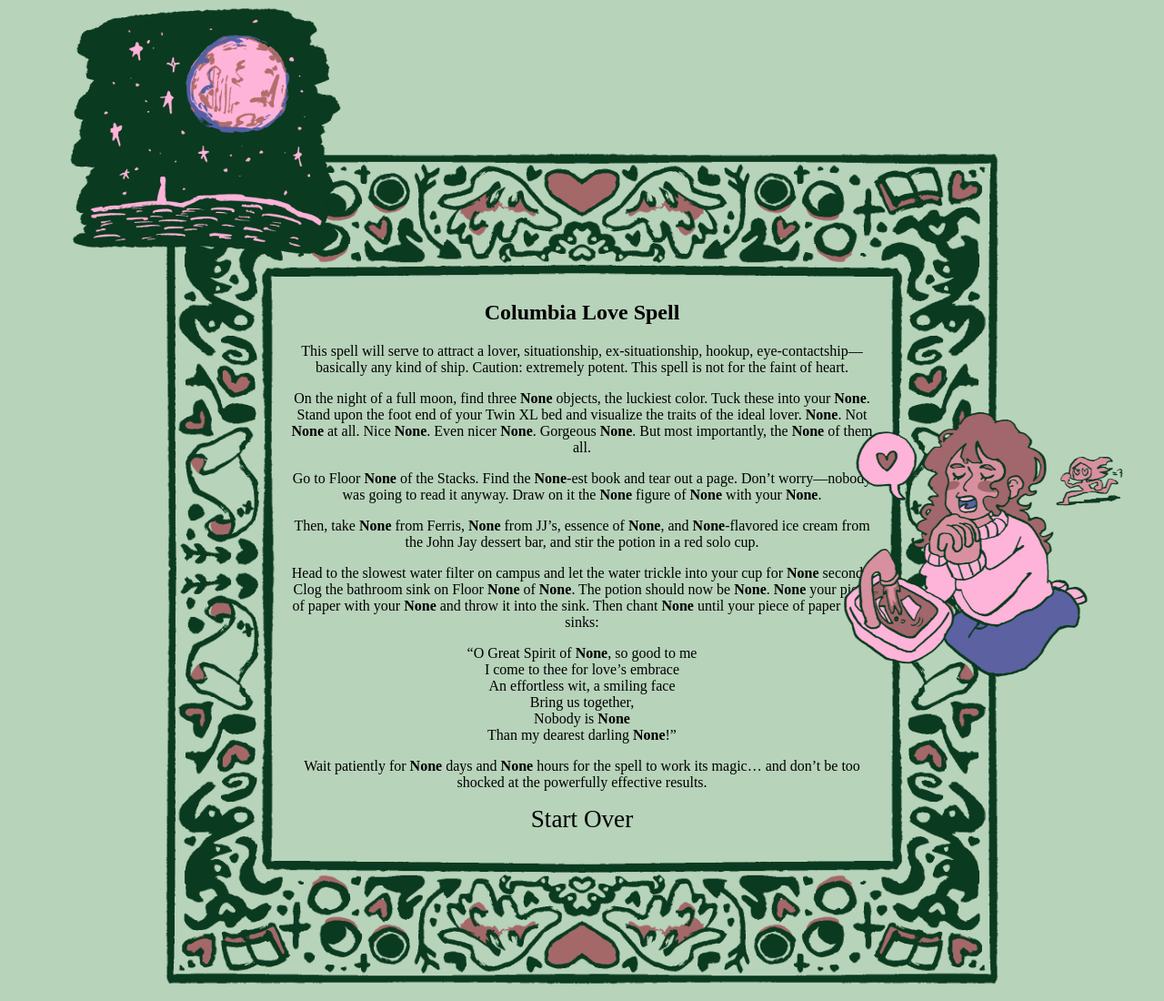
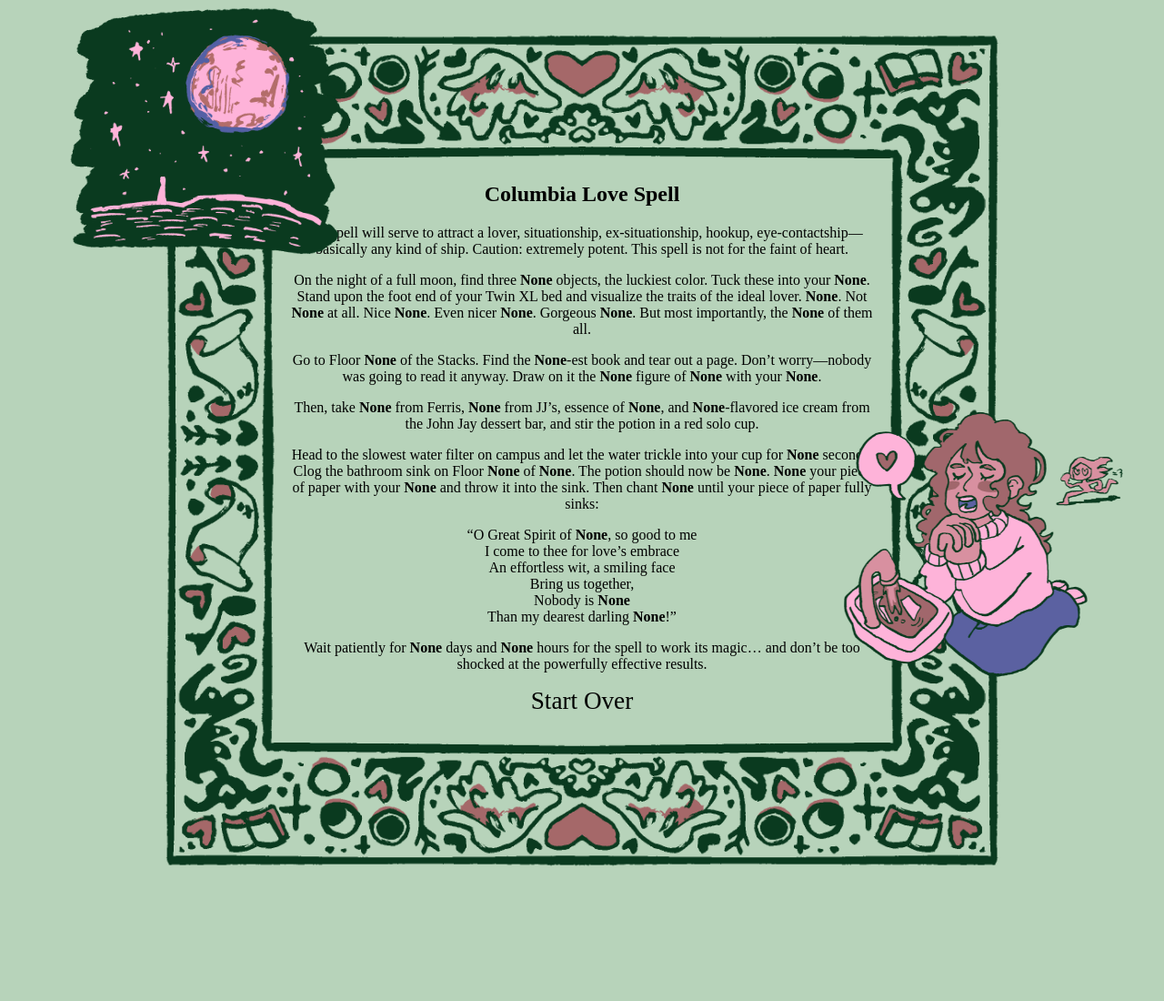
Before and after one commit to michellesynlee/madlib, a Flask app: template templates/reveal.html in a window 1280 px wide. Shown: the whole page at 91% size. After the commit the page ends 952 px from the top, so only its background shows below. Run offline with Flask 3, Linux system fonts and the light colour scheme; the template is opened without the code that fills it, so the values that code supplies are empty; some web fonts are replaced.

Commit message:
Update style.css

```diff
--- a/static/style.css
+++ b/static/style.css
@@ -262,7 +262,7 @@ input {
     align-items: center;
     overflow: hidden;
     font-family: 'IM Fell English', serif;
-    padding-top: 150px;
+    padding-top: 20px;
 }
 
 .back-arrow {
```
